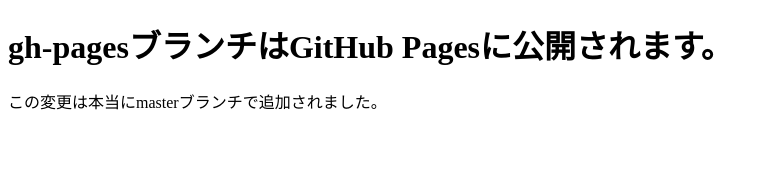
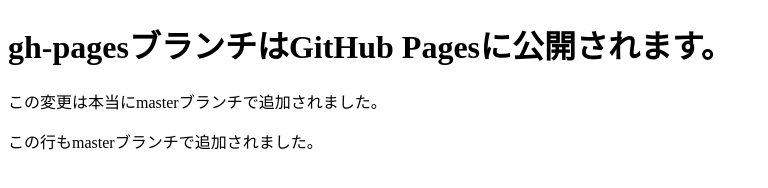
Before and after one commit to mtomo39/git-study2, a plain HTML site: page index.html in a window 1280 px wide. Shown: the whole page, without its empty margins (0-768 px from the left). Drawn offline with Linux system fonts and the light colour scheme.

Commit message:
また１行追加

```diff
--- a/index.html
+++ b/index.html
@@ -9,5 +9,6 @@
 <body>
     <h1>gh-pagesブランチはGitHub Pagesに公開されます。</h1>
     <p>この変更は本当にmasterブランチで追加されました。</p>
+    <p>この行もmasterブランチで追加されました。</p>
 </body>
 </html>
```
